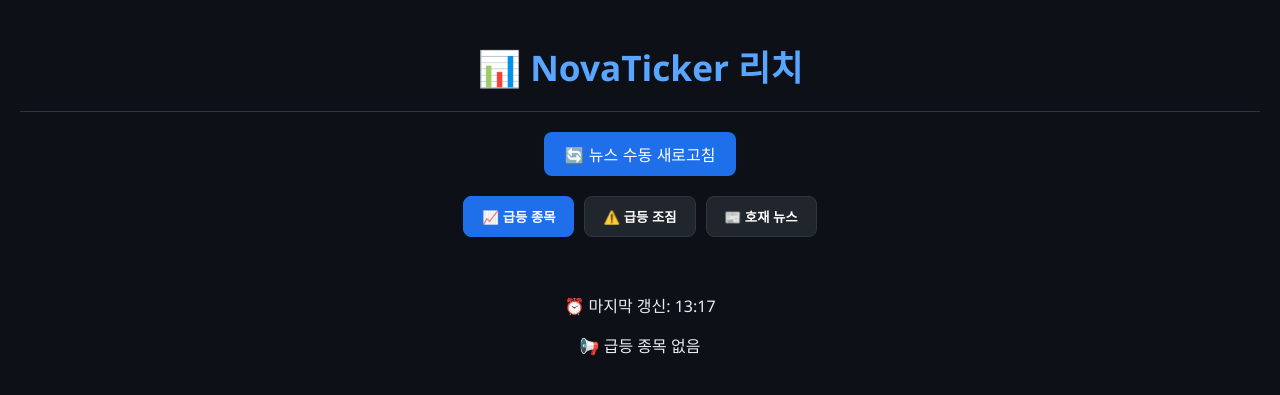
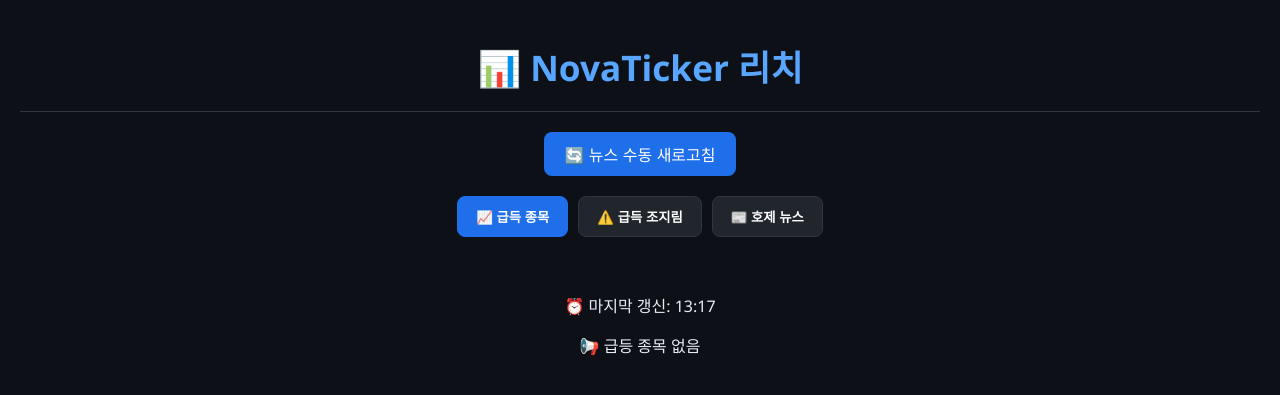
Before and after one commit to novaticker/NovaTickerApp, a Flask app: page / in a window 1280 px wide. Shown: the top 395 px of the page. Run offline with Flask 3, Linux system fonts and the light colour scheme; data that the repository does not hold is empty.

Commit message:
Update index.html

```diff
--- a/templates/index.html
+++ b/templates/index.html
@@ -1,5 +1,4 @@
-<!DOCTYPE html>
-<html lang="ko">
+<!DOCTYPE html><html lang="ko">
 <head>
   <meta charset="UTF-8" />
   <meta name="viewport" content="width=device-width, initial-scale=1.0" />
@@ -148,38 +147,28 @@
   </style>
 </head>
 <body>
-  <h1>📊 NovaTicker 리치</h1>
-
-  <button class="refresh-button" onclick="refreshNews()">🔄 뉴스 수동 새로고침</button>
+  <h1>📊 NovaTicker 리치</h1><button class="refresh-button" onclick="refreshNews()">🔄 뉴스 수동 새로고침</button>
 
   <div class="tabs">
-    <button class="tab-button active" onclick="showTab('rising')">📈 급등 종목</button>
-    <button class="tab-button" onclick="showTab('signal')">⚠️ 급등 조짐</button>
-    <button class="tab-button" onclick="showTab('news')">📰 호재 뉴스</button>
-  </div>
-
-  <div id="rising" class="content active">
+    <button class="tab-button active" onclick="showTab('rising')">📈 급득 종목</button>
+    <button class="tab-button" onclick="showTab('signal')">⚠️ 급득 조지림</button>
+    <button class="tab-button" onclick="showTab('news')">📰 호제 뉴스</button>
+  </div>  <div id="rising" class="content active">
     <div id="rising-list">⏰ 마지막 갱신: 불러오는 중...</div>
-  </div>
-
-  <div id="signal" class="content">
+  </div>  <div id="signal" class="content">
     <div id="signal-list">⏰ 마지막 갱신: 불러오는 중...</div>
-  </div>
-
-  <div id="news" class="content">
+  </div>  <div id="news" class="content">
     <div class="filter-buttons">
       <button class="filter-button" onclick="filterNews(event, 'fda')">🧪 FDA 승인 / 임상</button>
       <button class="filter-button" onclick="filterNews(event, '바이오')">💊 바이오텍 / 제약</button>
-      <button class="filter-button" onclick="filterNews(event, 'ipo')">🆕 신규 상장 (IPO)</button>
-      <button class="filter-button" onclick="filterNews(event, 'merger')">🤝 인수합병 / 파트너십</button>
+      <button class="filter-button" onclick="filterNews(event, 'ipo')">🆕 승귀 상장 (IPO)</button>
+      <button class="filter-button" onclick="filterNews(event, 'merger')">🤝 인수합병 / 파트너시프</button>
       <button class="filter-button" onclick="filterNews(event, '투자')">💰 투자 유치 / 기관 매수</button>
-      <button class="filter-button" onclick="filterNews(event, '급등')">💥 급등 뉴스 / 폭등</button>
+      <button class="filter-button" onclick="filterNews(event, '급득')">💥 급득 뉴스 / 폭득</button>
       <button class="filter-button" onclick="resetFilter()">❌ 초기화</button>
     </div>
     <div id="news-list">⏰ 뉴스 로딩 중...</div>
-  </div>
-
-  <script>
+  </div>  <script>
     function showTab(tabId) {
       document.querySelectorAll('.tab-button').forEach(btn => btn.classList.remove('active'));
       document.querySelectorAll('.content').forEach(div => div.classList.remove('active'));
@@ -204,7 +193,6 @@
       try {
         const res = await fetch('/data.json');
         const data = await res.json();
-
         const updatedStr = data.updated?.split(' ')[1]?.slice(0,5) || '??:??';
 
         const renderSymbol = i => {
@@ -242,10 +230,11 @@
               const symbol = (n.symbol && n.symbol !== 'N/A') ? `🧾 ${n.symbol}` : '';
               const time = n.time ? `🕒 ${n.time} KST` : '';
               const source = n.source ? `📰 ${n.source}` : '';
-              const meta = [symbol, time, source].filter(Boolean).join(' ｜ ');
+              const meta = [time, source].filter(Boolean).join(' ｜ ');
               return `
                 <div class="news-item">
                   <button class="delete-btn" onclick="confirmDelete('${date}', \`${safeTitle}\`)">🗑️</button>
+                  ${symbol ? `<div class="news-meta">${symbol}</div>` : ''}
                   <a class="news-title" href="${n.link}" target="_blank">${n.title}</a>
                   ${meta ? `<div class="news-meta">${meta}</div>` : ''}
                   <div class="news-summary">📌 ${n.summary}</div>
@@ -293,6 +282,5 @@
     }
 
     loadData();
-  </script>
-</body>
+  </script></body>
 </html>
```
